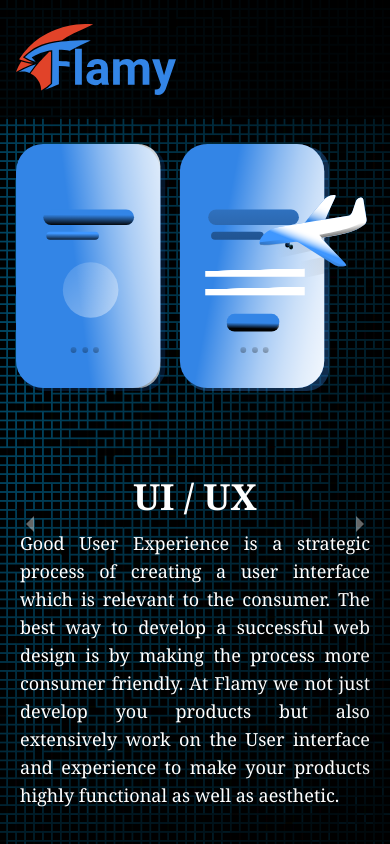
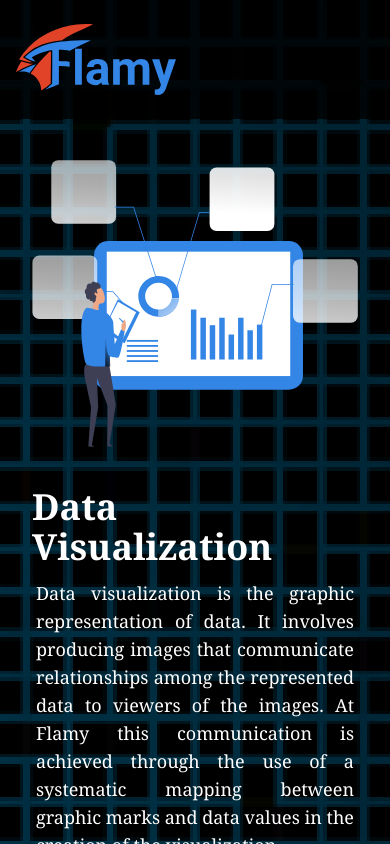
Before and after one commit to flamy-dev/website, a Next.js app: page /services in a window 390 px wide. Shown: the top 844 px of the page. Built offline with nearby package versions, Linux system fonts and the light colour scheme.

Commit message:
carousel for mobile view

```diff
--- a/components/Page/Page.tsx
+++ b/components/Page/Page.tsx
@@ -6,7 +6,7 @@ const Page = (props) => {
   const { title, children } = props;
 
   return (
-    <div className="h-full w-full bg-darktheme bg-no-repeat bg-cover bg-center">
+    <div className="h-full w-full ">
       <Head>
         <title>{title}</title>
         <link rel="icon" type="image/x-icon" href="/logo-square.svg" />
--- a/components/PageCarousel/PageCarousel.tsx
+++ b/components/PageCarousel/PageCarousel.tsx
@@ -5,13 +5,22 @@ import CarouselElement from "../CarouselElement/CarouselElement";
 
 const PageCarousel = () => {
   return (
-    <Carousel autoPlay showArrows={true} className={`h-auto md:m-10 w-full mt-32 md:mt-0`} infiniteLoop useKeyboardArrows showThumbs={false} swipeable={true} showStatus={false}>
+    <>
+      <Carousel autoPlay showArrows={true} className={`hidden md:block h-auto md:m-10 w-full mt-32 md:mt-0`} infiniteLoop useKeyboardArrows showThumbs={false} swipeable={true} showStatus={false}>
         {services.map((service) => {
           return (
             <CarouselElement key={service.heading} path={service.path} description={service.description} heading={service.heading} />
           )
         })}
       </Carousel>
+      <div className="md:hidden h-auto w-full mt-32 p-4 ">
+        {services.map((service) => {
+          return (
+            <CarouselElement key={service.heading} path={service.path} description={service.description} heading={service.heading} />
+          )
+        })}
+      </div>
+    </>
   )
 }
 
--- a/styles/globals.css
+++ b/styles/globals.css
@@ -8,7 +8,7 @@ body {
   margin: 0;
   font-family: -apple-system, BlinkMacSystemFont, Segoe UI, Roboto, Oxygen,
     Ubuntu, Cantarell, Fira Sans, Droid Sans, Helvetica Neue, sans-serif; */
-  @apply p-0 m-0 font-serif;
+  @apply p-0 m-0 font-serif bg-darktheme bg-repeat-y bg-cover bg-center ;
 }
 
 a {
```
Lines whose indentation alone changed are shown as unchanged.
